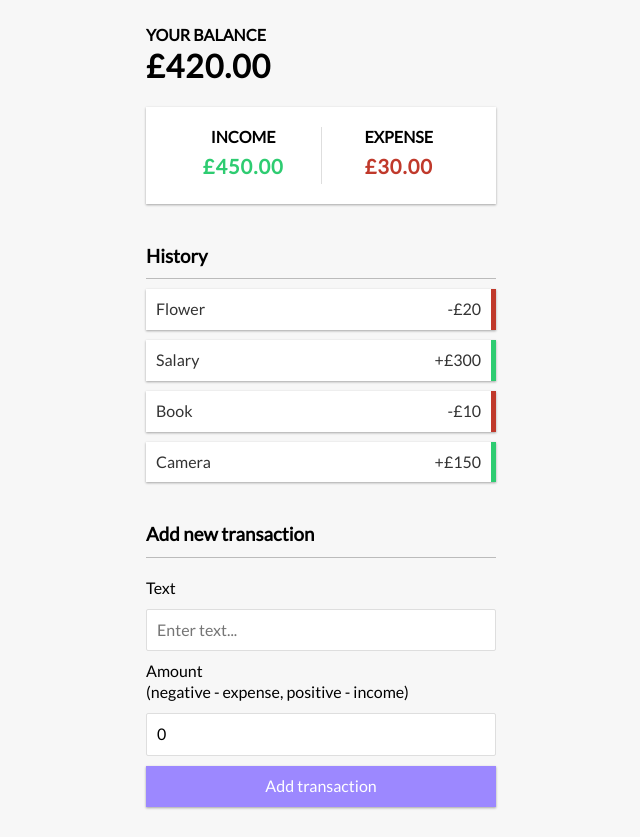
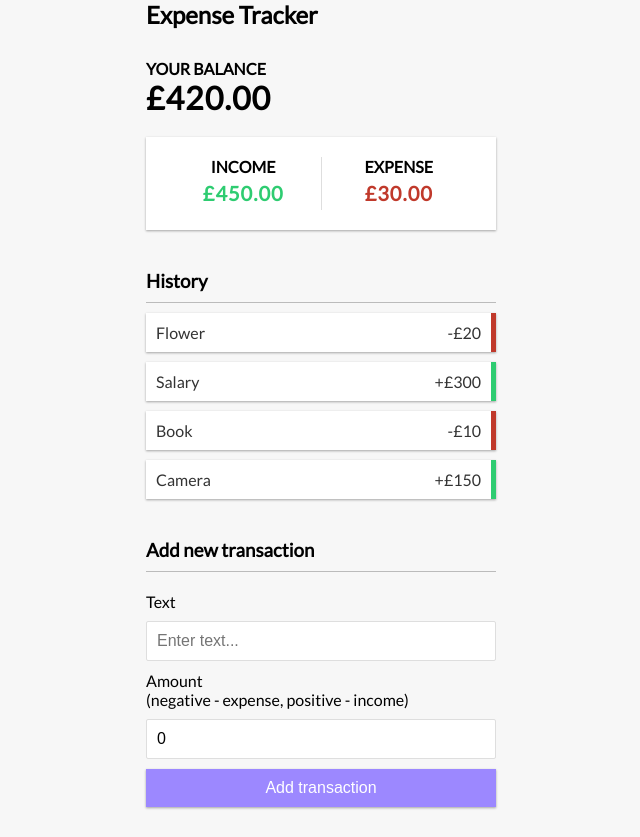
Before and after one commit to shivsgkashyap/expense-tracker, a React (Vite) app: page / in a window 1280 px wide. Shown: the whole page, without its empty margins (319-959 px from the left). Built offline with nearby package versions, Linux system fonts and the light colour scheme.

Commit message:
Updated CSS reset

```diff
--- a/src/index.css
+++ b/src/index.css
@@ -12,58 +12,3 @@
 * {
   margin: 0;
 }
-/*
-  3. Allow percentage-based heights in the application
-*/
-html,
-body {
-  height: 100%;
-}
-/*
-  Typographic tweaks!
-  4. Add accessible line-height
-  5. Improve text rendering
-*/
-body {
-  line-height: 1.3;
-  -webkit-font-smoothing: antialiased;
-}
-/*
-  6. Improve media defaults
-*/
-img,
-picture,
-video,
-canvas,
-svg {
-  display: block;
-  max-width: 100%;
-}
-/*
-  7. Remove built-in form typography styles
-*/
-input,
-button,
-textarea,
-select {
-  font: inherit;
-}
-/*
-  8. Avoid text overflows
-*/
-p,
-h1,
-h2,
-h3,
-h4,
-h5,
-h6 {
-  overflow-wrap: break-word;
-}
-/*
-  9. Create a root stacking context
-*/
-#root,
-#__next {
-  isolation: isolate;
-}
```
